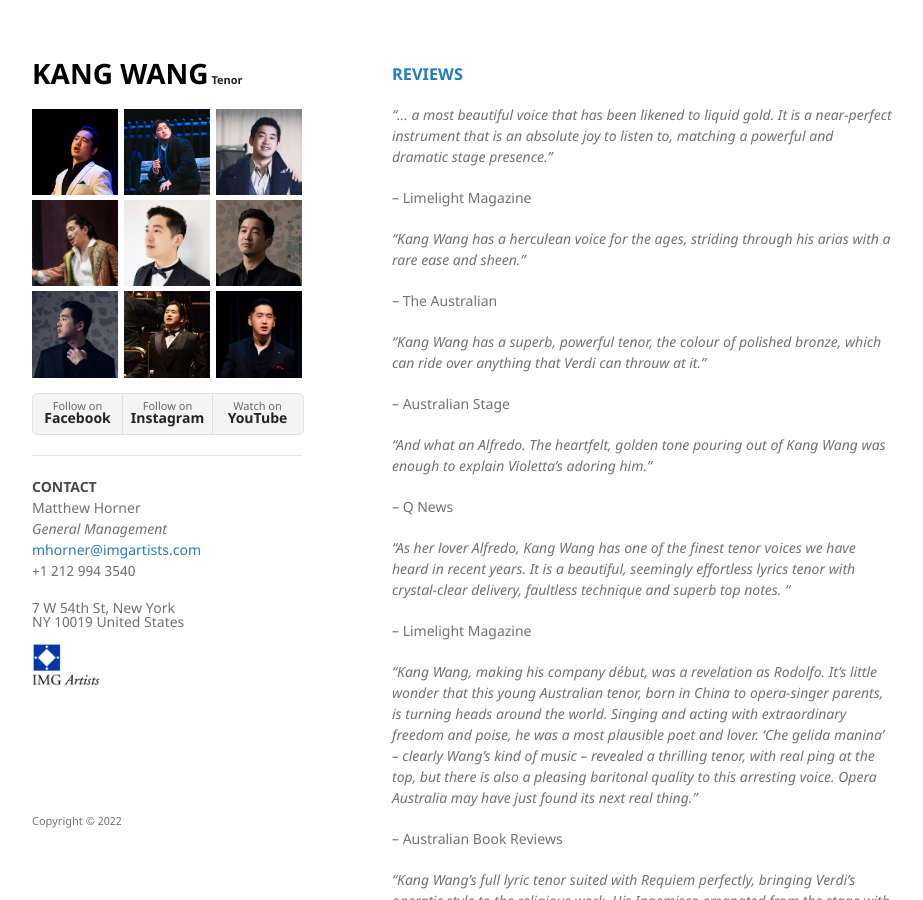
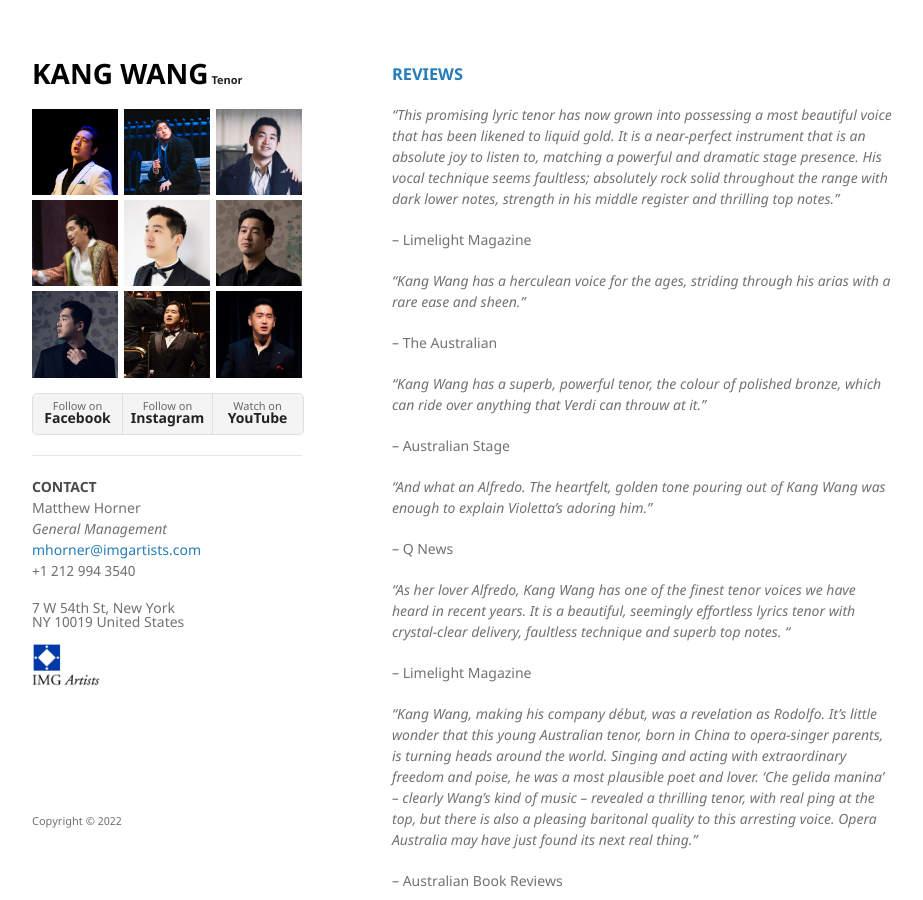
Before and after one commit to kwopera/kwt, a Jekyll site: the page built from reviews.md, in a window 1280 px wide and 900 px high. Shown: the whole window, without its empty margins (178-1101 px from the left). Built offline with Jekyll 4.4.1, drawn with Linux system fonts in a browser that asks for light colours; our own code applies the rules of GitHub Pages for plain Markdown files.

Commit message:
Update reviews.md

```diff
--- a/reviews.md
+++ b/reviews.md
@@ -1,6 +1,6 @@
 <h3 id="reviews"><a href="{{ "/reviews.html" | absolute_url }}#reviews">REVIEWS</a></h3>
 <br/>
-_“… a most beautiful voice that has been likened to liquid gold. It is a near-perfect instrument that is an absolute joy to listen to, matching a powerful and dramatic stage presence.”_
+_“This promising lyric tenor has now grown into possessing a most beautiful voice that has been likened to liquid gold. It is a near-perfect instrument that is an absolute joy to listen to, matching a powerful and dramatic stage presence.  His vocal technique seems faultless; absolutely rock solid throughout the range with dark lower notes, strength in his middle register and thrilling top notes.”_
 
 -- Limelight Magazine
 
```
